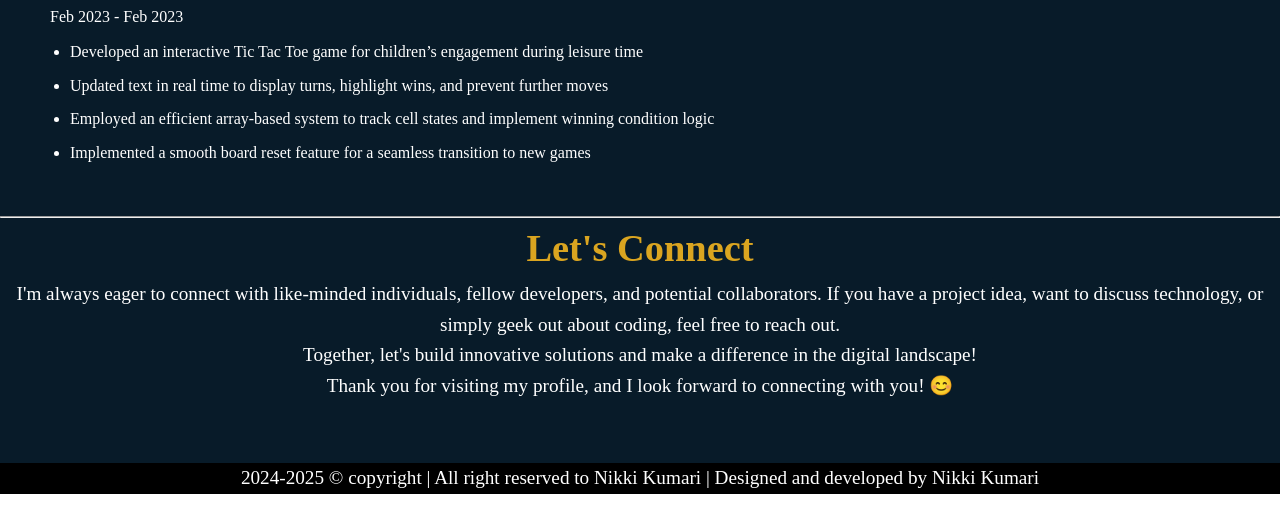
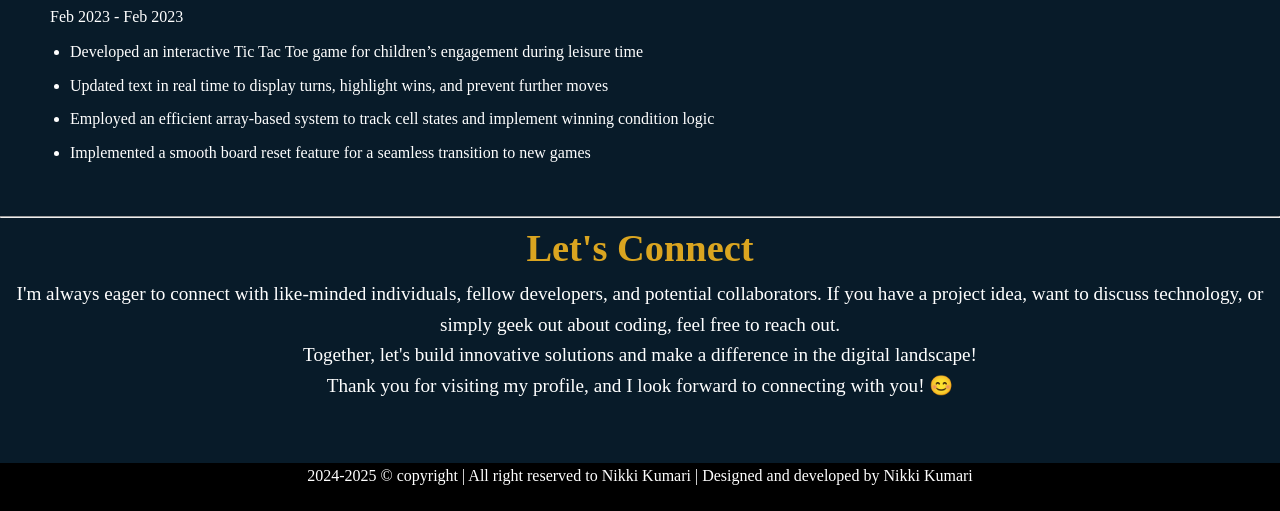
Before and after one commit to nikki30j/MyPortfolio, a plain HTML site: page index.html in a window 1280 px wide. Shown: the part 1841-2352 px from the top of the page. Drawn offline with nearby package versions, Linux system fonts and the light colour scheme.

Commit message:
Update index.html

```diff
--- a/index.html
+++ b/index.html
@@ -160,7 +160,7 @@
         <br>
         <br>
         <!-- <hr> -->
-        <p style="background-color: black;">2024-2025 &#169; copyright | All right reserved to Nikki Kumari | Designed and developed by Nikki Kumari <br></p>
+        <p style="background-color: black; font-size: 1rem; height: 3rem;">2024-2025 &#169; copyright | All right reserved to Nikki Kumari | Designed and developed by Nikki Kumari <br></p>
         </footer>
 
     </div>
```
